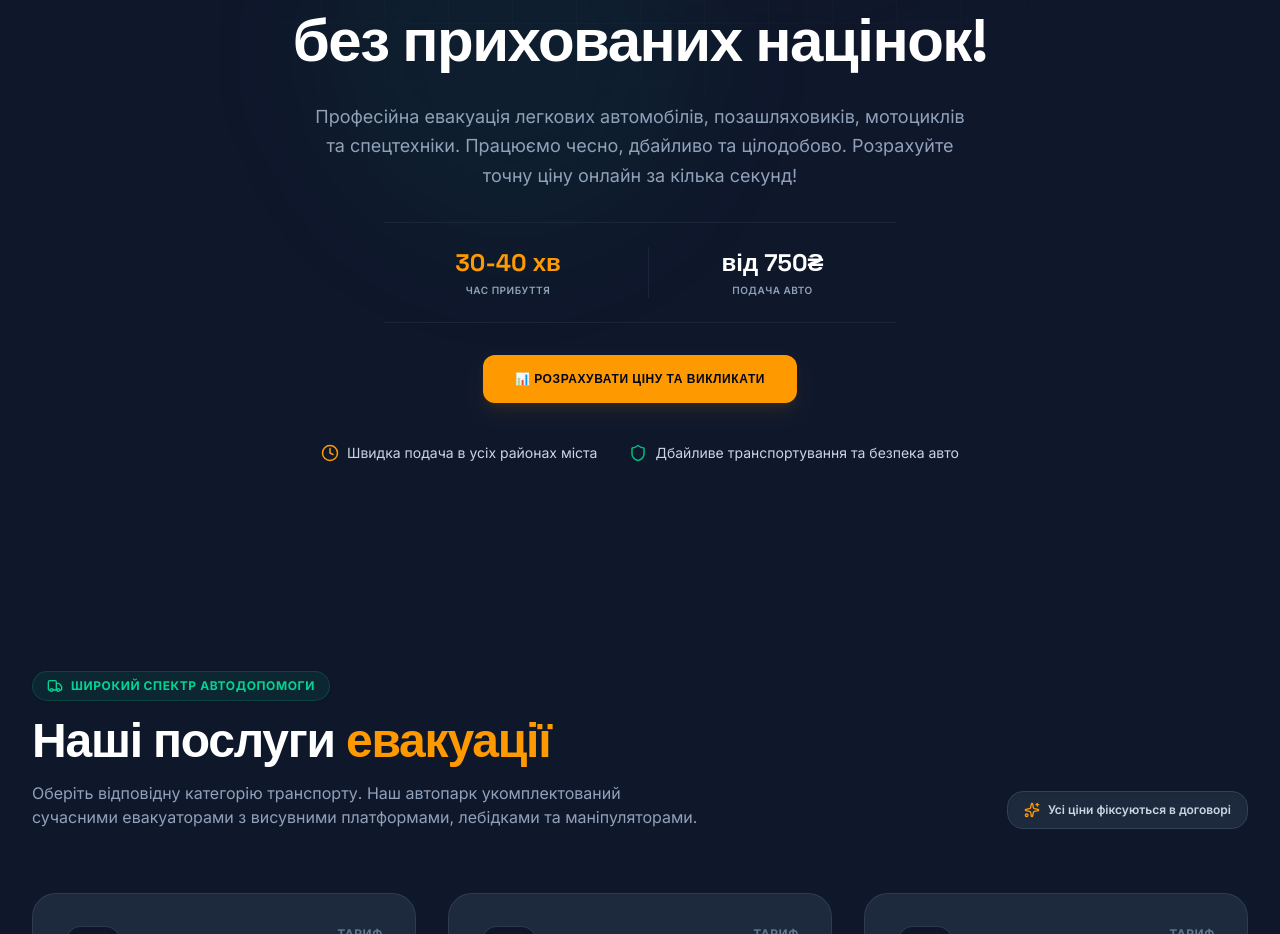
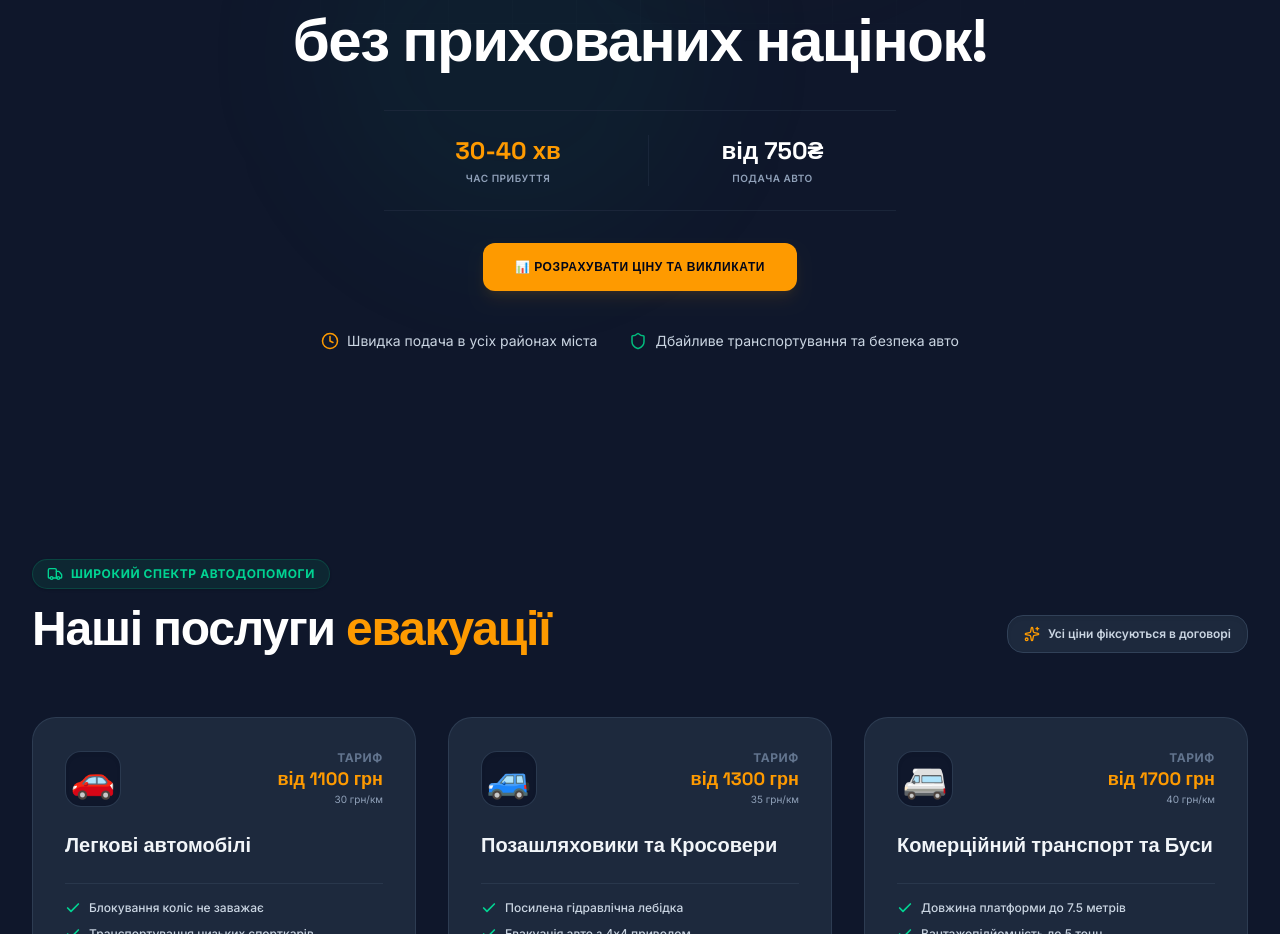
Before and after one commit to wwwkoval357-beep/-, a React (Vite) app: page / in a window 1280 px wide. Shown: the part 378-1312 px from the top of the page. Built offline with nearby package versions, Linux system fonts and the light colour scheme; no server answers.

Commit message:
refactor(ui): remove redundant descriptive text
Clean up interface by removing auxiliary text blocks and specific service advantages to streamline the layout.

```diff
--- a/src/components/Advantages.tsx
+++ b/src/components/Advantages.tsx
@@ -7,11 +7,6 @@ const ADVANTAGES = [
     icon: <Clock className="h-6 w-6 text-amber-500" />,
     title: 'Рекордно швидка подача',
     description: 'Ми розосередили наші евакуатори по різних точках міста та ключових розв’язках, щоб прибути до вас за 20-30 хвилин.',
-  },
-  {
-    icon: <ShieldCheck className="h-6 w-6 text-emerald-400" />,
-    title: 'Повне страхування відповідальності',
-    description: 'Кожне завантажене авто застраховане. Ви можете бути абсолютно спокійні за збереження фарби, дисків та бампера вашого авто.',
   },
   {
     icon: <Scale className="h-6 w-6 text-amber-500" />,
--- a/src/components/Hero.tsx
+++ b/src/components/Hero.tsx
@@ -34,9 +34,7 @@ export default function Hero({ onScrollTo }: HeroProps) {
             без прихованих націнок!
           </h1>
 
-          <p className="text-slate-400 text-base sm:text-lg max-w-2xl leading-relaxed">
-            Професійна евакуація легкових автомобілів, позашляховиків, мотоциклів та спецтехніки. Працюємо чесно, дбайливо та цілодобово. Розрахуйте точну ціну онлайн за кілька секунд!
-          </p>
+
         </div>
 
         {/* Quick Stats Grid */}
--- a/src/components/Services.tsx
+++ b/src/components/Services.tsx
@@ -69,9 +69,6 @@ export default function Services({ onSelectService }: ServicesProps) {
             <h2 className="font-display font-black text-3xl sm:text-4xl lg:text-5xl tracking-tight">
               Наші послуги <span className="text-amber-500">евакуації</span>
             </h2>
-            <p className="text-slate-400 mt-4 text-sm sm:text-base">
-              Оберіть відповідну категорію транспорту. Наш автопарк укомплектований сучасними евакуаторами з висувними платформами, лебідками та маніпуляторами.
-            </p>
           </div>
           <div className="flex shrink-0">
             <span className="text-xs bg-slate-800 border border-slate-700 text-slate-300 font-semibold px-4 py-2.5 rounded-2xl flex items-center shadow-inner">
```
